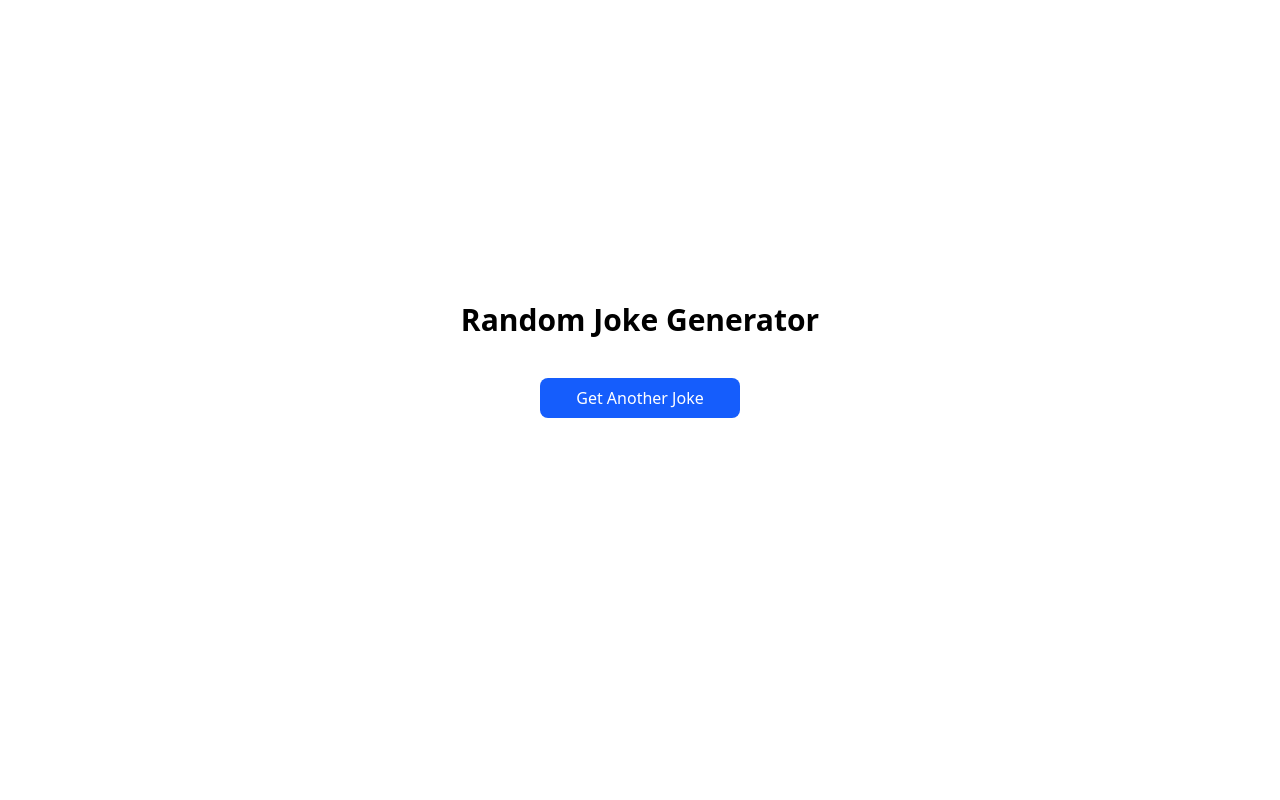
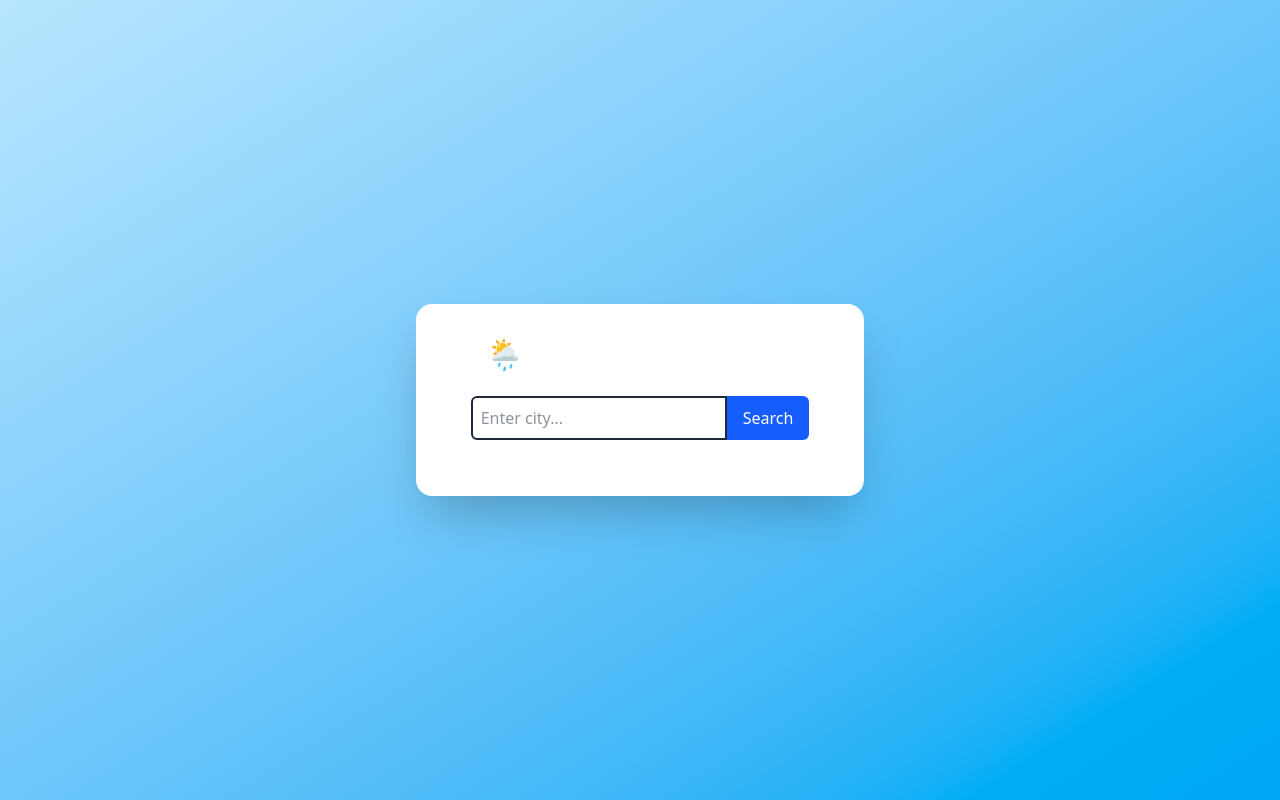
Before and after one commit to Abdulmuiz00/projectmy, a React (Vite) app: page / in a window 1280 px wide. Built offline with nearby package versions, Linux system fonts and the light colour scheme; no server answers.

Commit message:
Day018
I created a Weather Forcast App

```diff
--- a/package.json
+++ b/package.json
@@ -15,6 +15,7 @@
     "@fortawesome/free-solid-svg-icons": "^7.1.0",
     "@fortawesome/react-fontawesome": "^3.1.0",
     "@tailwindcss/vite": "^4.1.16",
+    "axios": "^1.13.1",
     "lucide-react": "^0.548.0",
     "react": "^19.1.1",
     "react-dom": "^19.1.1",
--- a/src/App.jsx
+++ b/src/App.jsx
@@ -17,6 +17,7 @@ import About from "./About";
 import { BrowserRouter, Routes, Route } from "react-router-dom";
 import Users from "./API";
 import Joke from "./RandomApi";
+import Weather from "./WeatherApp";
 
 function App() {
   const details = {
@@ -48,7 +49,8 @@ function App() {
       </BrowserRouter> */}
       {/* <h1 className="font-bold">Users</h1>
       <Users /> */}
-      <Joke/>
+      {/* <Joke/> */}
+      <Weather />
     </div>
   );
 }
--- /dev/null
+++ b/src/WeatherApp.jsx
@@ -0,0 +1,90 @@
+import { useState } from "react";
+import axios from "axios";
+
+function Weather() {
+  const [city, setCity] = useState("");
+  const [weather, setWeather] = useState(null);
+  const [error, setError] = useState("");
+  const [loading, setLoading] = useState(false);
+
+  const API_KEY = import.meta.env.VITE_API_KEY;
+
+  const fetchWeather = async () => {
+    if (!city) return;
+    setLoading(true);
+    setError("");
+    setWeather(null);
+
+    try {
+      const response = await axios.get(
+        `https://api.openweathermap.org/data/2.5/weather?q=${city}&appid=${API_KEY}&units=metric`
+      );
+      setWeather(response.data);
+    } catch (err) {
+      setError("City not found or API error. Please try again.");
+    } finally {
+      setLoading(false);
+    }
+  };
+
+  const getWeatherIcon = (condition) => {
+    const lower = condition.toLowerCase();
+    if (lower.includes("clear")) return "☀️";
+    if (lower.includes("cloud")) return "☁️";
+    if (lower.includes("rain")) return "🌧️";
+    if (lower.includes("storm")) return "⛈️";
+    if (lower.includes("snow")) return "❄️";
+    if (lower.includes("mist") || lower.includes("fog")) return "🌫️";
+    return "🌍";
+  };
+
+  return (
+    <div className="min-h-screen flex items-center justify-center bg-gradient-to-br from-sky-200 to-sky-500">
+      <div className="bg-white bg-opacity-20 backdrop-blur-lg shadow-2xl rounded-2xl p-8 w-full max-w-md text-center">
+        <h1 className="text-3xl font-bold text-white mb-6 flex justify-center items-center gap-2">
+          🌦️ Weather Forecast
+        </h1>
+
+        <div className="flex justify-center mb-6">
+          <input
+            type="text"
+            placeholder="Enter city..."
+            value={city}
+            onChange={(e) => setCity(e.target.value)}
+            className="p-2 border-2 rounded-l-md w-2/3 text-gray-800 outline-none"
+          />
+          <button
+            onClick={fetchWeather}
+            className="bg-blue-600 hover:bg-blue-800 text-white px-4 py-2 rounded-r-md transition"
+          >
+            Search
+          </button>
+        </div>
+
+        {loading && <p className="text-black text-lg animate-pulse">Loading...</p>}
+
+        {error && <p className="text-red-700 mt-4">{error}</p>}
+
+        {weather && (
+          <div className="text-black mt-6">
+            <div className="text-6xl mb-2">{getWeatherIcon(weather.weather[0].main)}</div>
+            <h2 className="text-2xl font-semibold">
+              {weather.name}, {weather.sys.country}
+            </h2>
+            <p className="text-lg capitalize">{weather.weather[0].description}</p>
+            <p className="text-5xl font-bold mt-2">
+              {Math.round(weather.main.temp)}°C
+            </p>
+
+            <div className="mt-4 flex justify-center gap-8 text-sm text-black">
+              <div>Humidity: {weather.main.humidity}%</div>
+              <div> Wind: {weather.wind.speed} m/s</div>
+            </div>
+          </div>
+        )}
+      </div>
+    </div>
+  );
+}
+
+export default Weather;
```
Also changed, not shown: 2 other files (tests, documents, lock files or other folders).
